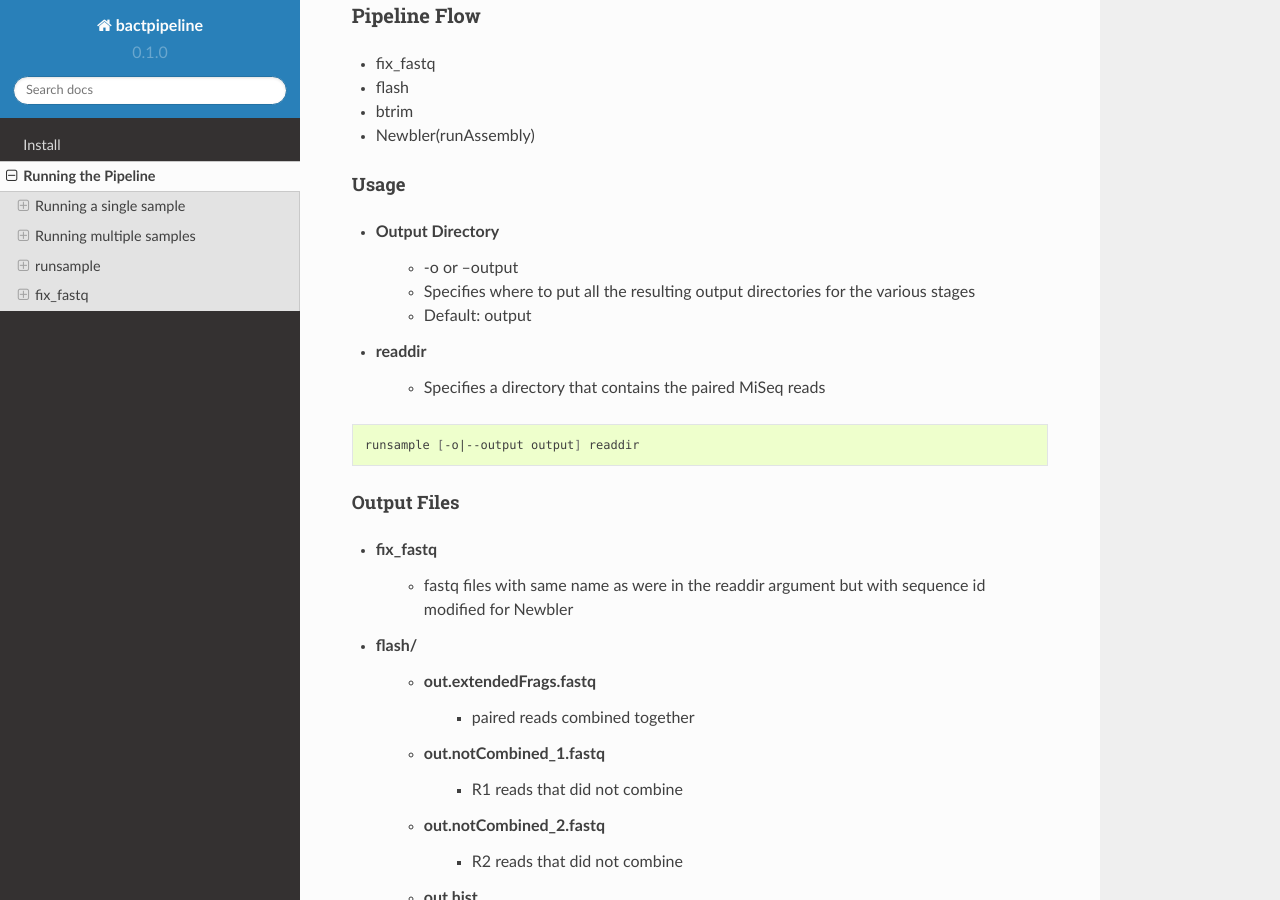
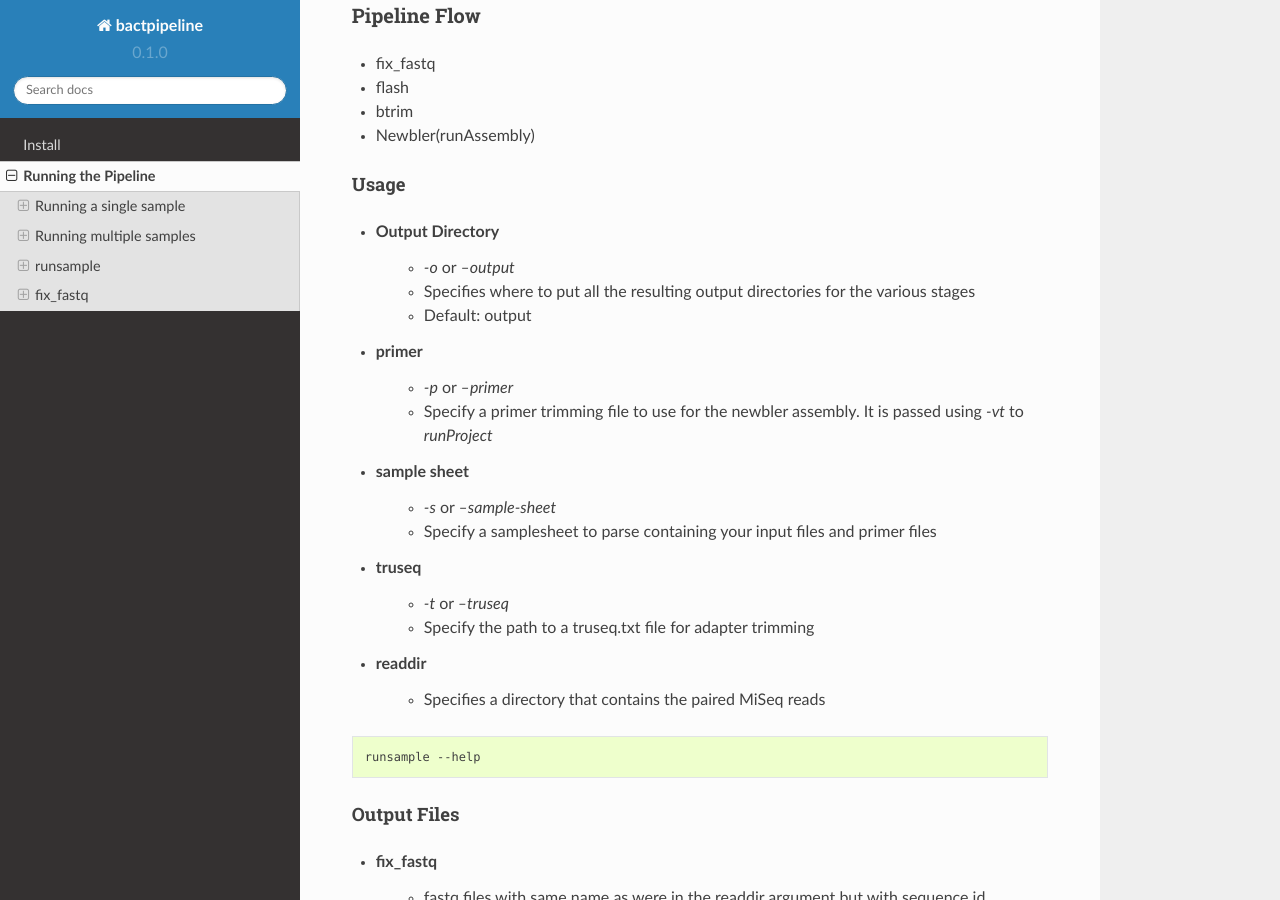
Before and after one commit to VDBWRAIR/bactpipeline, a Sphinx documentation site: the page built from docs/analysis.rst, in a window 1280 px wide and 900 px high, scrolled down 1184 px. Built offline with Sphinx 7.4.7 and the Read the Docs theme 2.0.0, drawn with Linux system fonts in a browser that asks for light colours.

Commit message:
Fixing issue where options for runProject were not before project directory and newbler would error. Added docs for arguments

```diff
--- a/docs/analysis.rst
+++ b/docs/analysis.rst
@@ -67,17 +67,26 @@ Usage
 ^^^^^
 
 * Output Directory
-   * -o or --output
+   * `-o` or `--output`
    * Specifies where to put all the resulting output directories for the various
      stages
    * Default: output
+* primer
+   * `-p` or `--primer`
+   * Specify a primer trimming file to use for the newbler assembly. It is passed
+     using `-vt` to `runProject`
+* sample sheet
+   * `-s` or `--sample-sheet`
+   * Specify a samplesheet to parse containing your input files and primer files
+* truseq
+   * `-t` or `--truseq`
+   * Specify the path to a truseq.txt file for adapter trimming
 * readdir
    * Specifies a directory that contains the paired MiSeq reads
 
-
 .. code-block:: bash
 
-    runsample [-o|--output output] readdir
+    runsample --help
 
 Output Files
 ^^^^^^^^^^^^
```
Also changed, not shown: 4 other files.
